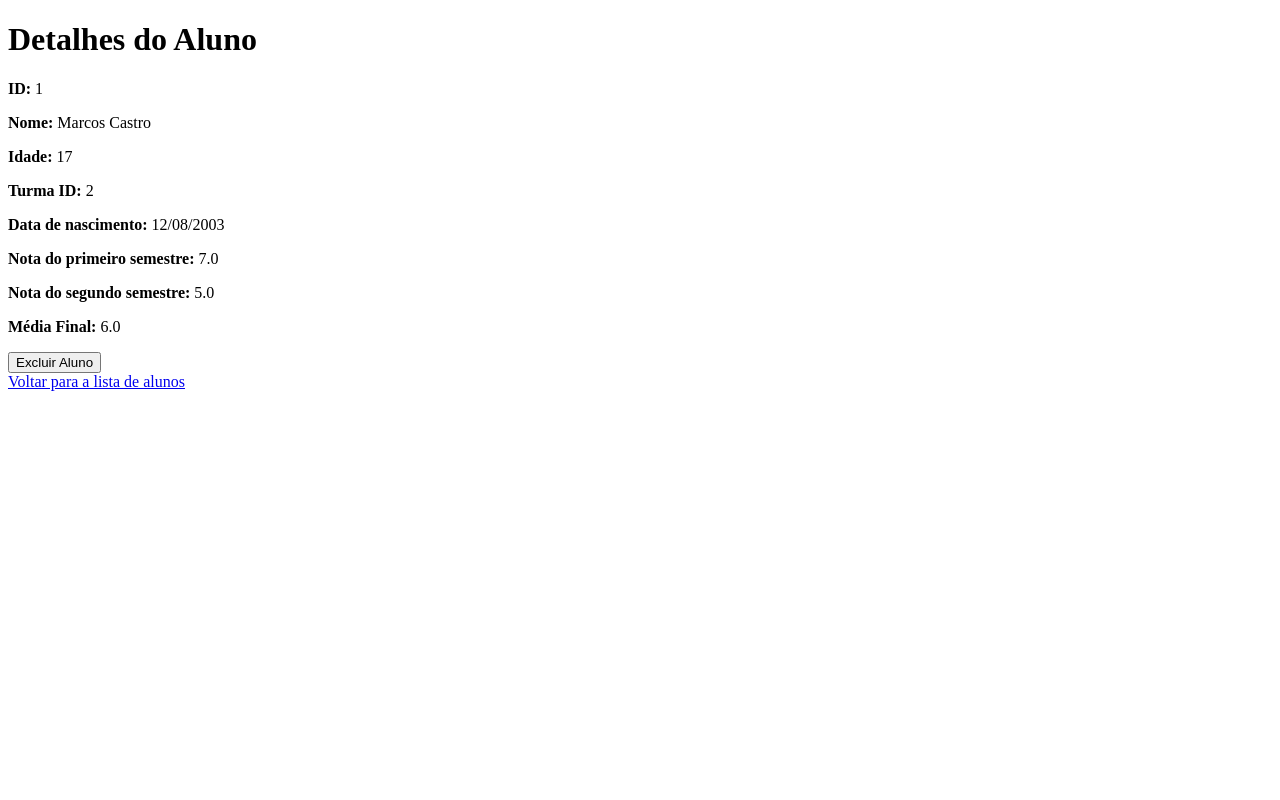
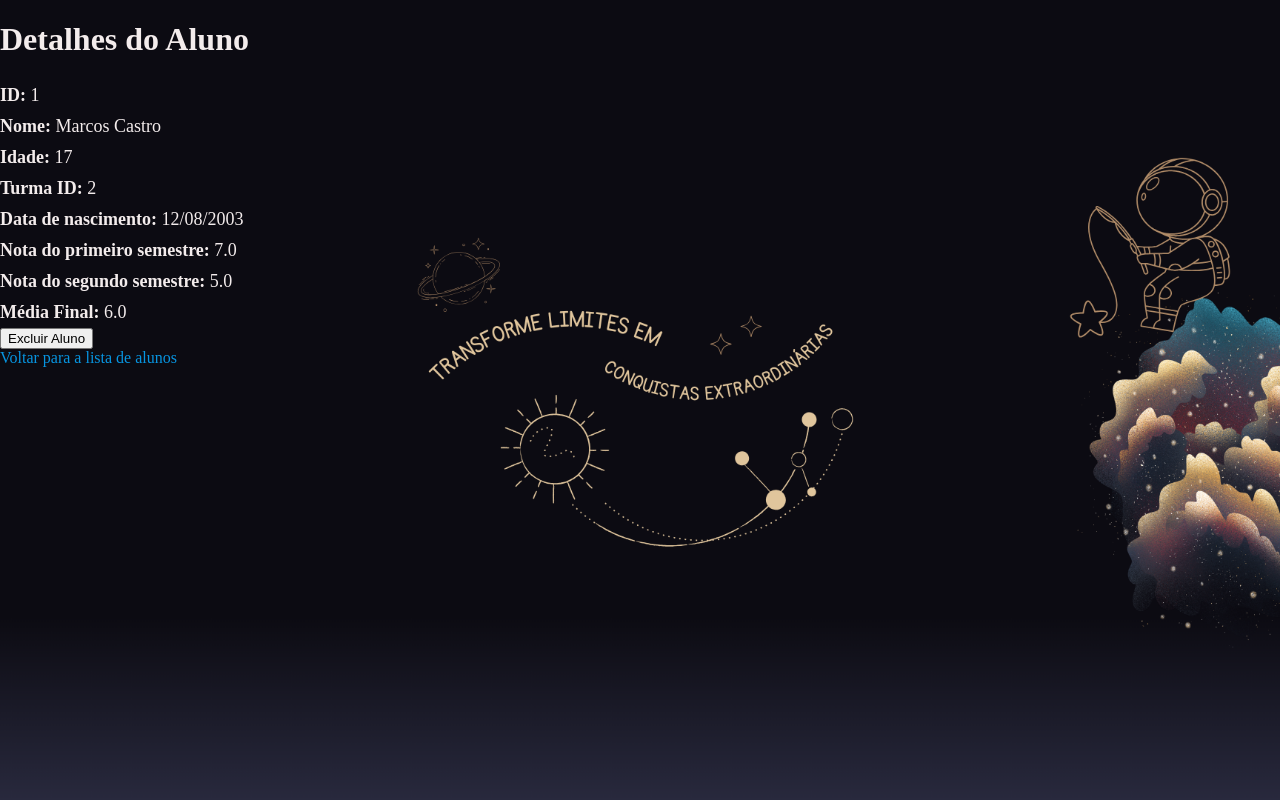
Before and after one commit to BrunoTSC/API_Flask_Blueprint, a Flask app: page /alunos/1 in a window 1280 px wide. Run offline with Flask 3, Linux system fonts and the light colour scheme.

Commit message:
css adicionado

```diff
--- /dev/null
+++ b/static/CSS/detalhes.css
@@ -0,0 +1,49 @@
+body {
+    display:flex;
+    flex-direction: column;
+    background-image: url('/static/ImagemCSS/preto\ e\ ouro.png'); /* Caminho para a imagem */
+    background-size: cover; /* Faz a imagem cobrir todo o fundo */
+    background-position: center; /* Centraliza a imagem */
+    background-repeat: no-repeat; /* Evita repetição da imagem */
+    height: 100vh;
+    margin: 0;
+    align-items:start;
+  }
+
+  h1 {
+    color: #f3ecec;
+}
+
+.detalhes {
+    display: flex;
+    flex-direction: column;
+    color: white(0, 86%, 47%); /* Adicione cor para maior contraste */
+}
+
+.detalhes p {
+    margin: 5px 0;
+    font-size: 18px;
+    color: #f3ecec;
+}
+
+  ul {
+    list-style-type:none;
+    padding: 50px;
+  }
+
+  li {
+    font-size: 18px;
+    margin-bottom: 13px;
+    border-bottom: 5px solid #ddd;
+    padding-bottom: 10px;
+    line-height: 24px;
+  }
+
+  a {
+    color:  #0795e1;
+    text-decoration:none;
+  }
+
+  a:hover {
+    text-decoration:#ddd;
+  }
--- a/templates/aluno_id.html
+++ b/templates/aluno_id.html
@@ -6,10 +6,12 @@
   <meta charset="UTF-8">
   <meta name="viewport" content="width=device-width, initial-scale=1.0">
   <title>Detalhes do Aluno</title>
+  <link rel="stylesheet" href="{{ url_for('static', filename='CSS/detalhes.css')}}"/>
 </head>
 
 <body>
   <h1>Detalhes do Aluno</h1>
+  <div class="detalhes">
     <p><strong>ID:</strong> {{ aluno.id }}</p>
     <p><strong>Nome:</strong> {{ aluno.nome }}</p>
     <p><strong>Idade:</strong> {{ aluno.idade }}</p>
@@ -18,15 +20,13 @@
     <p><strong>Nota do primeiro semestre:</strong> {{ aluno.nota_primeiro_semestre }}</p>
     <p><strong>Nota do segundo semestre:</strong> {{ aluno.nota_segundo_semestre }}</p>
     <p><strong>Média Final:</strong> {{ aluno.media_final }}</p>
-
+  </div>
 
   <form id="delete-form" action="{{ url_for('alunos.delete_aluno', id_aluno=aluno.id) }}" method="POST">
     <input type="hidden" name="_method" value="DELETE">
     <button type="submit">Excluir Aluno</button>
   </form>
   <a href="{{ url_for('alunos.get_alunos') }}">Voltar para a lista de alunos</a>
-
-
 </body>
 
 </html>
--- a/templates/aluno_update.html
+++ b/templates/aluno_update.html
@@ -5,10 +5,14 @@
     <meta charset="UTF-8">
     <meta name="viewport" content="width=device-width, initial-scale=1.0">
     <title>Atualizar Aluno</title>
+    <link rel="stylesheet" href="{{ url_for('static', filename='CSS/atualizar.css')}}"/>
+
 </head>
 
 <body>
     <h1>Atualizar Aluno</h1>
+    <div class="atualizar">
+
       <form action="{{ url_for('alunos.update_aluno', id_aluno=aluno.id) }}" method="POST">
       <!-- Altere o método de envio para PUT -->
       <input type="hidden" name="_method" value="PUT">
@@ -33,8 +37,8 @@
 
       <!-- Campo de média será calculado automaticamente, sem edição direta -->
       <p>Média Final: {{ aluno.media_final }}</p>
-
       <button type="submit">Atualizar</button>
+    </div>
   </form>
 </body>
 
--- a/templates/criarAlunos.html
+++ b/templates/criarAlunos.html
@@ -5,11 +5,14 @@
   <meta charset="UTF-8">
   <meta name="viewport" content="width=device-width, initial-scale=1.0">
   <title>Adicionar Aluno</title>
+  <link rel="stylesheet" href="{{ url_for('static', filename='CSS/adicionar.css')}}"/>
+
 </head>
 
 <body>
   <h1>Adicionar Aluno</h1>
   <form action="{{ url_for('alunos.create_aluno') }}" method="post">
+  <div class="adicionar">
     <label for="nome">Nome:</label><br>
     <input type="text" id="nome" name="nome"><br>
 
@@ -29,6 +32,7 @@
     <input type="number" step="0.01" id="nota_segundo_semestre" name="nota_segundo_semestre"><br>
 
     <input type="submit" value="Adicionar Aluno">
+  </div>
   </form>
 </body>
 
--- a/templates/criarProfessores.html
+++ b/templates/criarProfessores.html
@@ -5,10 +5,13 @@
     <meta charset="UTF-8" />
     <meta name="viewport" content="width=device-width, initial-scale=1.0" />
     <title>Adicionar Professor</title>
+    <link rel="stylesheet" href="{{ url_for('static', filename='CSS/adicionar.css')}}"/>
+
   </head>
 
   <body>
     <h1>Adicionar Professor</h1>
+    <div class="adicionar">
       <form action="{{ url_for('professores.create_professor') }}" method="post">
         <label for="nome">Nome:</label><br />
         <input type="text" id="nome" name="nome" /><br />
@@ -24,5 +27,6 @@
 
         <br /><input type="submit" value="Adicionar Professor" />
       </form>
+    </div>
   </body>
 </html>
--- a/templates/criarTurmas.html
+++ b/templates/criarTurmas.html
@@ -5,11 +5,14 @@
     <meta charset="UTF-8" />
     <meta name="viewport" content="width=device-width, initial-scale=1.0" />
     <title>Adicionar Turma</title>
+    <link rel="stylesheet" href="{{ url_for('static', filename='CSS/adicionar.css')}}"/>
+
   </head>
 
   <body>
     <h1>Adicionar Turma</h1>
     <form action="{{ url_for('turmas.create_turma') }}" method="post">
+      <div class="adicionar">
         <label for="descricao">Descricao:</label><br />
         <input type="text" id="descricao" name="descricao" /><br />
 
@@ -21,8 +24,8 @@
           <option value="true">Sim</option>
           <option value="false">Não</option>
         </select>
-
       <br /><input type="submit" value="Adicionar turma" />
+    </div>
     </form>
   </body>
 </html>
--- a/templates/professor_id.html
+++ b/templates/professor_id.html
@@ -5,9 +5,12 @@
     <meta charset="UTF-8" />
     <meta name="viewport" content="width=device-width, initial-scale=1.0" />
     <title>Detalhes do Professor</title>
+    <link rel="stylesheet" href="{{ url_for('static', filename='CSS/detalhes.css')}}"/>
+
   </head>
 
   <body>
+    <div class="detalhes">
       <h1>Detalhes do Professor</h1>
       <p><strong>ID:</strong> {{ professor.id }}</p>
       <p><strong>Nome:</strong> {{ professor.nome }}</p>
@@ -26,5 +29,6 @@
       <a href="{{ url_for('professores.get_professores') }}"
         >Voltar para a lista de professores</a
       >
+    </div>
   </body>
 </html>
--- a/templates/professor_update.html
+++ b/templates/professor_update.html
@@ -4,6 +4,7 @@
     <meta charset="UTF-8" />
     <meta name="viewport" content="width=device-width, initial-scale=1.0" />
     <title>Atualizar Professor</title>
+    <link rel="stylesheet" href="{{ url_for('static', filename='CSS/atualizar.css')}}"/>
   </head>
 
   <body>
@@ -14,6 +15,8 @@
     >
       <!-- Altere o método de envio para PUT -->
       <input type="hidden" name="_method" value="PUT" />
+
+      <div class="atualizar">
 
         <label for="nome">Nome:</label>
         <input
@@ -46,7 +49,7 @@
           name="observacoes"
           value="{{ professor.observacoes }}"
         /><br />
-
+      </div>
       <button type="submit">Atualizar</button>
     </form>
   </body>
--- a/templates/professores.html
+++ b/templates/professores.html
@@ -5,9 +5,11 @@
     <meta charset="UTF-8" />
     <meta name="viewport" content="width=device-width, initial-scale=1.0" />
     <title>Lista de Professores</title>
+    <link rel="stylesheet" href="{{ url_for('static', filename='CSS/listas.css')}}"/>
   </head>
 
   <body>
+    <div class="lista">
       <h1>Lista de Professores</h1>
       <ul>
         {% for professor in professores %}
@@ -26,5 +28,6 @@
         </li>
         {% endfor %}
       </ul>
+    </div>
   </body>
 </html>
--- a/templates/turma_id.html
+++ b/templates/turma_id.html
@@ -5,10 +5,13 @@
     <meta charset="UTF-8" />
     <meta name="viewport" content="width=device-width, initial-scale=1.0" />
     <title>Detalhes da Turma</title>
+    <link rel="stylesheet" href="{{ url_for('static', filename='CSS/detalhes.css')}}"/>
+
   </head>
 
   <body>
-    <h1>Detalhes do Turma</h1>
+    <div class="detalhes">
+      <h1>Detalhes da Turma</h1>
       <p><strong>ID:</strong> {{ turma.id }}</p>
       <p><strong>Descricao:</strong> {{ turma.descricao }}</p>
       <p><strong>Professor ID:</strong> {{ turma.professor_id }}</p>
@@ -25,5 +28,6 @@
       <a href="{{ url_for('turmas.get_turmas') }}"
         >Voltar para a lista de turmas</a
       >
+    </div>
   </body>
 </html>
--- a/templates/turma_update.html
+++ b/templates/turma_update.html
@@ -4,6 +4,8 @@
     <meta charset="UTF-8" />
     <meta name="viewport" content="width=device-width, initial-scale=1.0" />
     <title>Atualizar Turma</title>
+    <link rel="stylesheet" href="{{ url_for('static', filename='CSS/atualizar.css')}}"/>
+
   </head>
 
   <body>
@@ -14,6 +16,8 @@
     >
       <!-- Altere o método de envio para PUT -->
       <input type="hidden" name="_method" value="PUT" />
+      <div class="atualizar">
+
         <label for="descricao">Descricao:</label>
         <input
           type="text"
@@ -37,6 +41,7 @@
         </select>
 
         <br />
+      </div>
       <button type="submit">Atualizar</button>
     </form>
   </body>
--- a/templates/turmas.html
+++ b/templates/turmas.html
@@ -5,9 +5,12 @@
     <meta charset="UTF-8" />
     <meta name="viewport" content="width=device-width, initial-scale=1.0" />
     <title>Lista de Turmas</title>
+    <link rel="stylesheet" href="{{ url_for('static', filename='CSS/listas.css')}}"/>
+
   </head>
 
   <body>
+    <div class="lista">
       <h1>Lista de Turmas</h1>
       <ul>
         {% for turma in turmas %}
@@ -23,5 +26,6 @@
         </li>
         {% endfor %}
       </ul>
+    </div>
   </body>
 </html>
```
Also changed, not shown: static/CSS/adicionar.css (added, +46 -0 lines), static/CSS/atualizar.css (added, +43 -0 lines), static/CSS/listas.css (added, +44 -0 lines), templates/alunos.html (+6 -3 lines), instance/app.db, static/ImagemCSS/Papel de parede para computador astronauta galáxia preto e branco.png (added), static/ImagemCSS/lilas.png (added), static/ImagemCSS/preto e ouro.png (added). Lines whose indentation alone changed are shown as unchanged.
